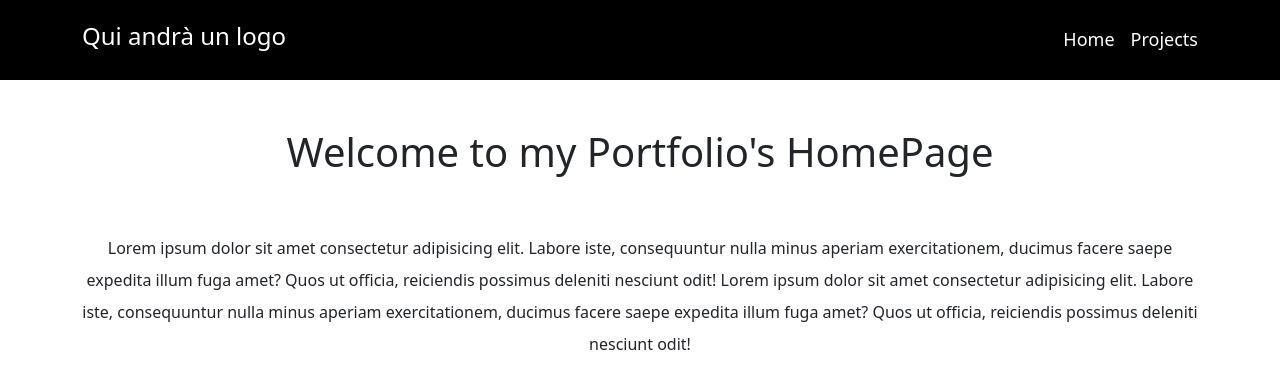
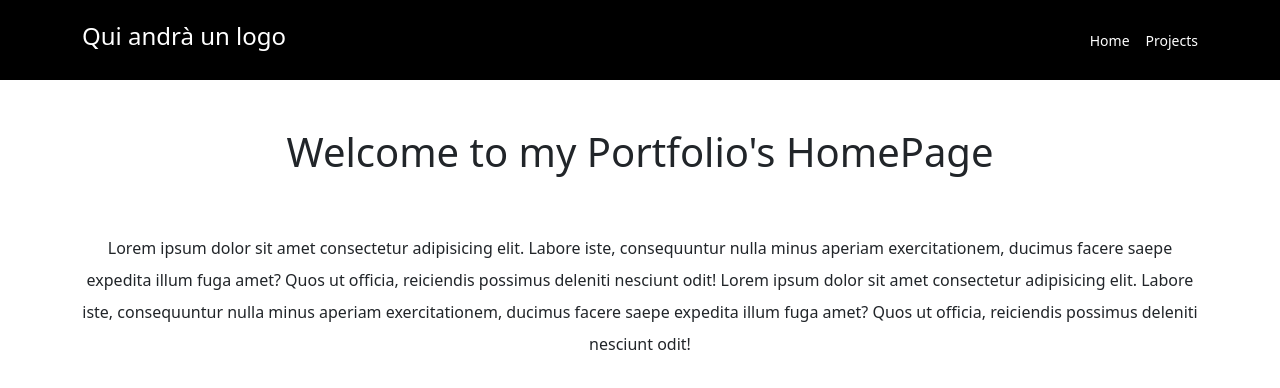
Before and after one commit to AleFarinaIV/vite-boolfolio, a Vue app: page / in a window 1280 px wide. Shown: the top 388 px of the page. Built offline with nearby package versions, Linux system fonts and the light colour scheme.

Commit message:
[UPD] setup link to routes into header

```diff
--- a/src/components/AppHeader.vue
+++ b/src/components/AppHeader.vue
@@ -16,10 +16,10 @@ export default {
                     </div>
                     <ul class="list-unstyled d-flex m-0">
                         <li class="me-3">
-                            <a href="">Home</a>
+                            <router-link :to="{ name: 'homepage' }">Home</router-link>
                         </li>
                         <li>
-                            <a href="">Projects</a>
+                            <router-link :to="{ name: 'projects' }">Projects</router-link>
                         </li>
                     </ul>
                 </div>
@@ -44,7 +44,8 @@ export default {
         a {
             text-decoration: none;
             color: white;
-            font-size: 18px;
+            font-size: 14px;
+            font-weight: 500;
             &:hover {
                 color: grey;
             }
--- a/src/pages/PageProjects.vue
+++ b/src/pages/PageProjects.vue
@@ -52,12 +52,18 @@ export default {
             :project="proj"/>
           </div>
         </div>
-        <div class="col-12 d-flex justify-content-center p-4">
+        <div class="col-12 d-flex justify-content-center p-5">
             <nav aria-label="Page navigation example">
               <ul class="pagination">
-                <li class="page-item" :class="current_page == 1 ? 'disabled' : ''"><a class="page-link" href="#" @click="goToPage(current_page - 1)">Previous</a></li>
-                <li class="page-item" v-for="i in last_page"><a class="page-link" href="#" @click="goToPage(i)">{{ i }}</a></li>
-                <li class="page-item" :class="current_page == last_page ? 'disabled' : ''"><a class="page-link" href="#" @click="goToPage(current_page + 1)">Next</a></li>
+                <li class="page-item" :class="current_page == 1 ? 'disabled' : ''">
+                    <a class="page-link" href="#" @click="goToPage(current_page - 1); $event.target.blur()">Previous</a>
+                </li>
+                <li class="page-item" v-for="i in last_page">
+                    <a class="page-link" :class="current_page == i ? 'bg-primary text-white' : ''" href="#" @click="goToPage(i); $event.target.blur()">{{ i }}</a>
+                </li>
+                <li class="page-item" :class="current_page == last_page ? 'disabled' : ''">
+                    <a class="page-link" href="#" @click="goToPage(current_page + 1); $event.target.blur()">Next</a>
+                </li>
               </ul>
             </nav>
           </div>
@@ -68,4 +74,8 @@ export default {
 
 <style lang="scss">
 
+    .page-link:focus{
+        outline: none;
+    }
+
 </style>
```
